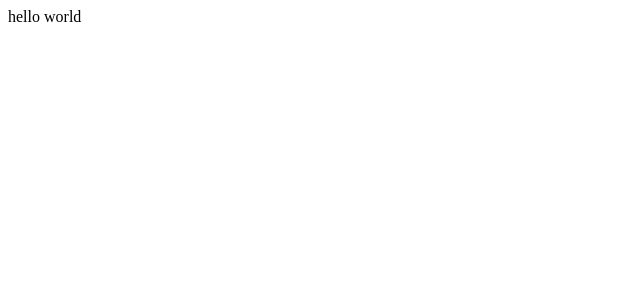
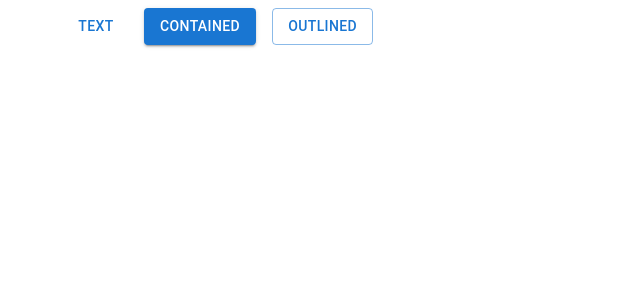
Before and after one commit to ilp-sys/Hiperjoy, a React (Create React App) app in the folder v3/hiperjoy/: page / in a window 1280 px wide. Shown: the top 300 px of the page, without its empty margins (0-640 px from the left). Built offline with nearby package versions, Linux system fonts and the light colour scheme.

Commit message:
fmt: prettier

```diff
--- a/v3/hiperjoy/public/index.html
+++ b/v3/hiperjoy/public/index.html
@@ -9,7 +9,6 @@
       name="description"
       content="Web site created using create-react-app"
     />
-    <link rel="apple-touch-icon" href="%PUBLIC_URL%/logo192.png" />
     <!--
       manifest.json provides metadata used when your web app is installed on a
       user's mobile device or desktop. See https://developers.google.com/web/fundamentals/web-app-manifest/
@@ -24,7 +23,7 @@
       work correctly both with client-side routing and a non-root public URL.
       Learn how to configure a non-root public URL by running `npm run build`.
     -->
-    <title>React App</title>
+    <title>HIPERJOY</title>
   </head>
   <body>
     <noscript>You need to enable JavaScript to run this app.</noscript>
--- a/v3/hiperjoy/src/App.tsx
+++ b/v3/hiperjoy/src/App.tsx
@@ -1,9 +1,17 @@
+import Stack from "@mui/material/Stack";
+import Button from "@mui/material/Button";
+import Container from "@mui/material/Container";
+
 function App() {
-	return (
-		<div>
-			hello world
-		</div>
-	);
+  return (
+    <Container>
+      <Stack spacing={2} direction="row">
+        <Button variant="text">Text</Button>
+        <Button variant="contained">Contained</Button>
+        <Button variant="outlined">Outlined</Button>
+      </Stack>
+    </Container>
+  );
 }
 
 export default App;
--- a/v3/hiperjoy/src/reportWebVitals.ts
+++ b/v3/hiperjoy/src/reportWebVitals.ts
@@ -1,8 +1,8 @@
-import { ReportHandler } from 'web-vitals';
+import { ReportHandler } from "web-vitals";
 
 const reportWebVitals = (onPerfEntry?: ReportHandler) => {
   if (onPerfEntry && onPerfEntry instanceof Function) {
-    import('web-vitals').then(({ getCLS, getFID, getFCP, getLCP, getTTFB }) => {
+    import("web-vitals").then(({ getCLS, getFID, getFCP, getLCP, getTTFB }) => {
       getCLS(onPerfEntry);
       getFID(onPerfEntry);
       getFCP(onPerfEntry);
```
Also changed, not shown: v3/hiperjoy/src/index.tsx (+5 -5 lines), v3/hiperjoy/src/setupTests.ts (+1 -1 lines), v3/hiperjoy/public/electron.js (indentation only).
